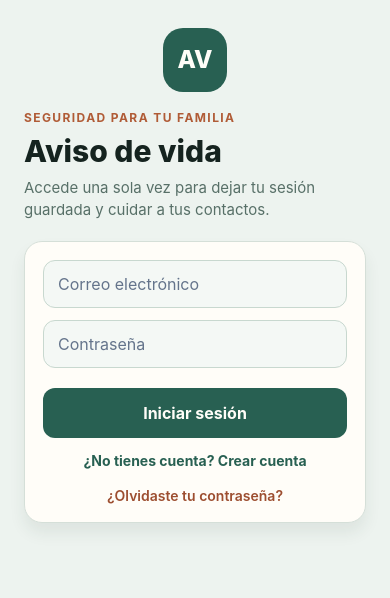
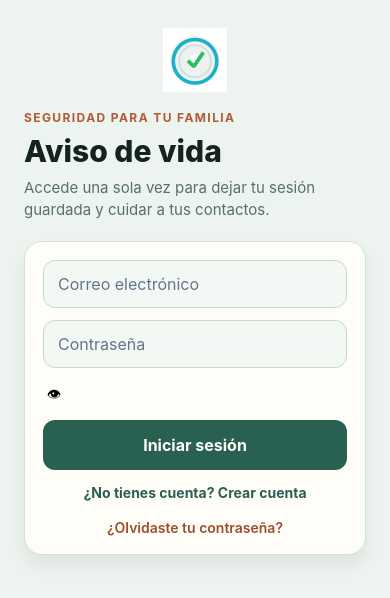
Before and after one commit to cristiansolana1/toyvivo, a React Native app: screen / in a window 390 px wide. Shown: the top 598 px of the page. Built offline with nearby package versions, Linux system fonts and the light colour scheme; no server answers.

Commit message:
Preview - 1.0.15 - Mejora AuthScreen.tsx

```diff
--- a/src/screens/AuthScreen.tsx
+++ b/src/screens/AuthScreen.tsx
@@ -1,4 +1,5 @@
-import { SafeAreaView, ScrollView, StyleSheet, Text, TextInput, Pressable, View } from "react-native";
+import { SafeAreaView, ScrollView, StyleSheet, Text, TextInput, Pressable, View, Image, TouchableOpacity } from "react-native";
+import { useState } from "react";
 import { useAuth } from "../hooks/useAuth";
 
 export function AuthScreen({ onAccountCreated }: { onAccountCreated: (user: any) => void }) {
@@ -16,12 +17,13 @@ export function AuthScreen({ onAccountCreated }: { onAccountCreated: (user: any)
     handlePasswordReset,
     toggleMode,
   } = useAuth();
+  const [isPasswordVisible, setIsPasswordVisible] = useState(false);
 
   return (
     <SafeAreaView style={styles.container}>
       <ScrollView contentContainerStyle={styles.screen}>
         <View style={styles.brandWrap}>
-          <Text style={styles.brandBadge}>AV</Text>
+          <Image source={require('../../assets/icon.png')} style={styles.appIcon} />
         </View>
 
         <Text style={styles.eyebrow}>Seguridad para tu familia</Text>
@@ -41,13 +43,21 @@ export function AuthScreen({ onAccountCreated }: { onAccountCreated: (user: any)
           />
 <TextInput
               style={styles.input}
-            secureTextEntry
+              secureTextEntry={!isPasswordVisible}
               placeholder="Contraseña"
               placeholderTextColor="#64748b"
               value={password}
               onChangeText={setPassword}
               accessibilityLabel="Contraseña"
             />
+            <View style={styles.eyeContainer}>
+              <TouchableOpacity
+                style={styles.eyeButton}
+                onPress={() => setIsPasswordVisible(!isPasswordVisible)}
+              >
+                <Text>{isPasswordVisible ? "🙈" : "👁"}</Text>
+              </TouchableOpacity>
+            </View>
 
           {authError ? <Text style={styles.errorText}>{authError}</Text> : null}
           {authNotice ? <Text style={styles.noticeText}>{authNotice}</Text> : null}
@@ -96,6 +106,11 @@ const styles = StyleSheet.create({
     fontSize: 24,
     fontWeight: "800",
   },
+  appIcon: {
+    width: 64,
+    height: 64,
+    resizeMode: "contain",
+  },
   eyebrow: {
     color: "#b05b36",
     fontSize: 12,
@@ -122,10 +137,7 @@ const styles = StyleSheet.create({
     borderColor: "#d5dfd8",
     borderRadius: 18,
     padding: 18,
-    shadowColor: "#244438",
-    shadowOpacity: 0.08,
-    shadowRadius: 16,
-    shadowOffset: { width: 0, height: 10 },
+    boxShadow: "0 10px 16px 0 rgba(36, 68, 56, 0.08)",
     elevation: 3,
   },
   errorText: {
@@ -177,4 +189,11 @@ const styles = StyleSheet.create({
     color: "#286052",
     fontWeight: "700",
   },
+  eyeContainer: {
+    paddingRight: 12,
+  },
+  eyeButton: {
+    padding: 4,
+    color: "#64748b",
+  },
 });
```
Lines whose indentation alone changed are shown as unchanged.
